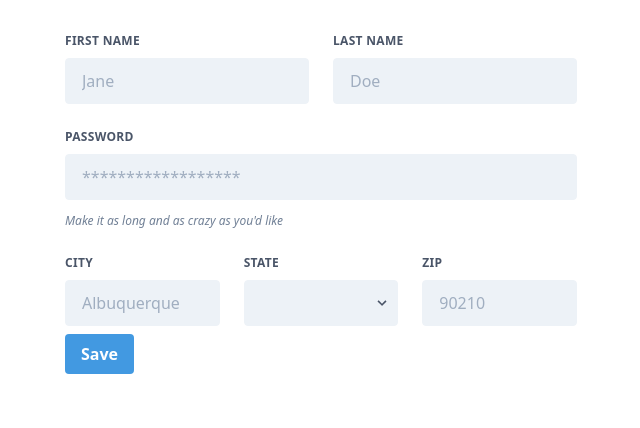
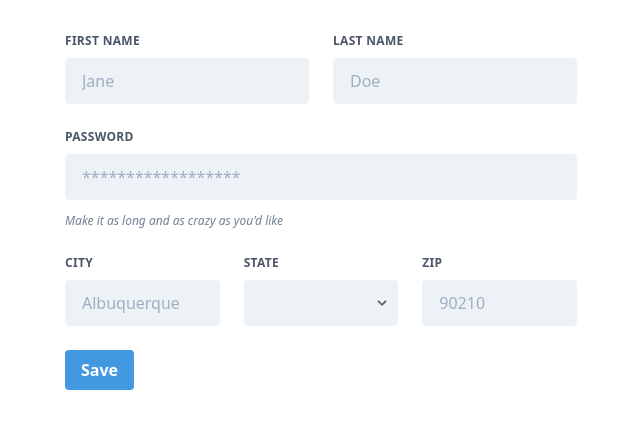
Before and after one commit to shoji-k/next-sandbox-v1, a Next.js app: page /form in a window 1280 px wide. Shown: the top 428 px of the page, without its empty margins (319-959 px from the left). Built offline with nearby package versions, Linux system fonts and the light colour scheme.

Commit message:
tweak layout

```diff
--- a/components/sample-form.tsx
+++ b/components/sample-form.tsx
@@ -55,7 +55,7 @@ export default function SampleForm(): ReactElement {
           </p>
         </div>
       </div>
-      <div className="flex flex-wrap -mx-3 mb-2">
+      <div className="flex flex-wrap -mx-3 mb-6">
         <div className="w-full md:w-1/3 px-3 mb-6 md:mb-0">
           <TextLabel
             id="grid-city"
@@ -89,8 +89,10 @@ export default function SampleForm(): ReactElement {
           <AlertMessage errors={errors} name="grid-zip" />
         </div>
       </div>
-      <div className="flex items-center justify-between">
-        <Submit />
+      <div className="flex flex-wrap -mx-3 mb-6">
+        <div className="w-full px-3 mb-6 md:mb-0">
+          <Submit />
+        </div>
       </div>
     </form>
   )
```
